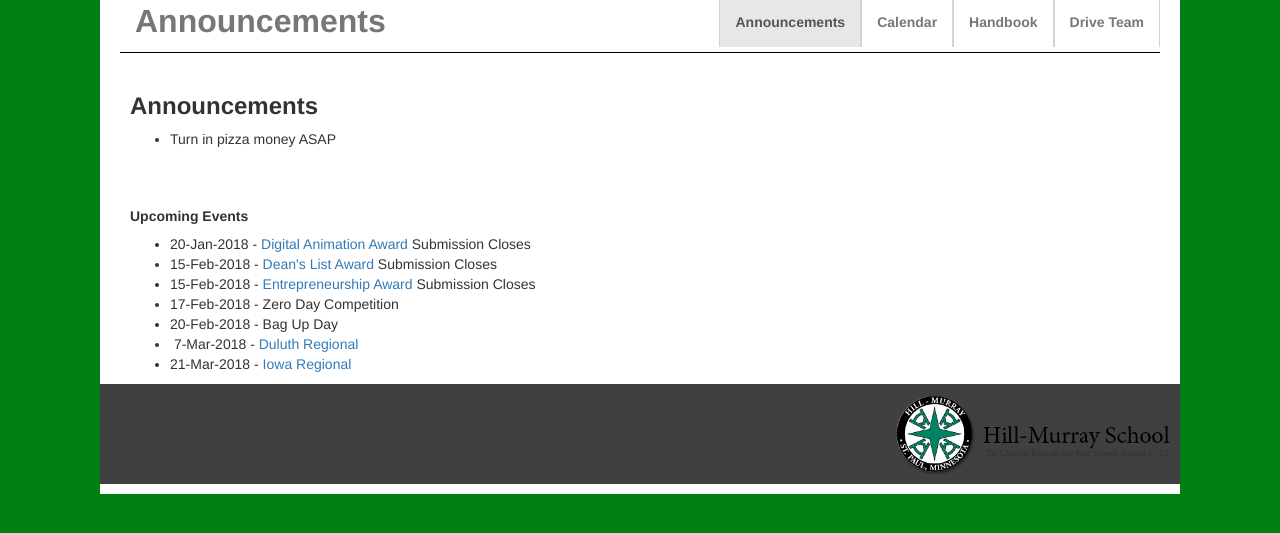
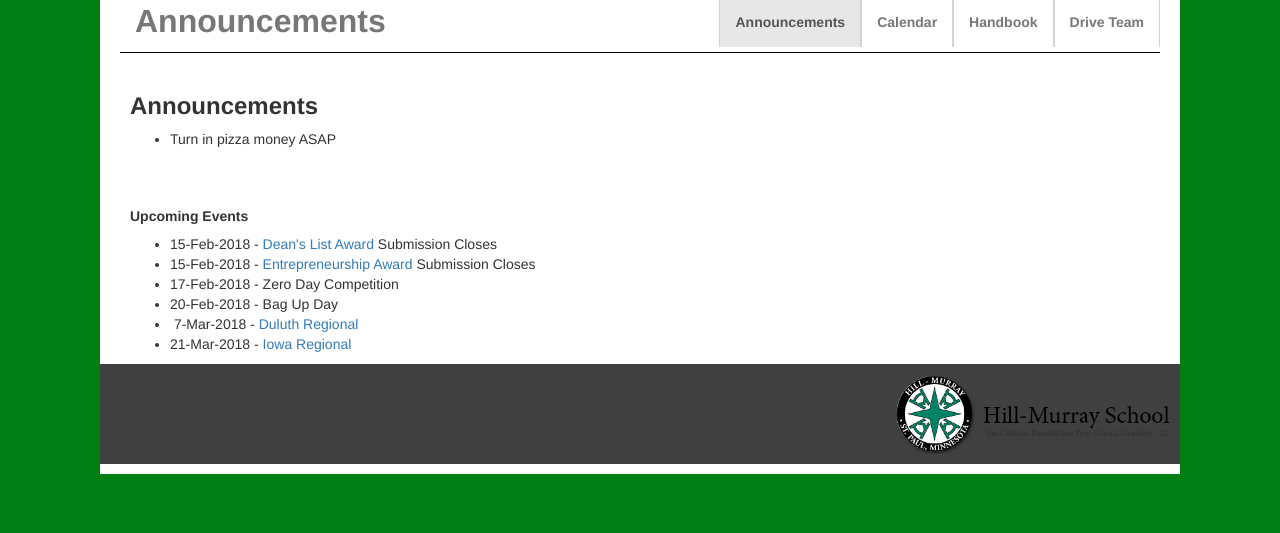
Before and after one commit to PioNerds4506/PioNerds4506.github.io, a Jekyll site: the page built from announcements.html, in a window 1280 px wide, cut to the strip 366-899 px from the top of the page. Built offline with Jekyll 4.4.1, drawn with Linux system fonts in a browser that asks for light colours; nearby versions of some CDN libraries.

Commit message:
about the team

```diff
--- a/announcements.html
+++ b/announcements.html
@@ -13,7 +13,6 @@
     <br><br>
     <h5>Upcoming Events</h5>
     <ul>
-      <li>20-Jan-2018 - <a href="https://www.firstinspires.org/resource-library/frc/digital-animation-award-sponsored-automationdirect" target="_blank">Digital Animation Award</a> Submission Closes</li>
       <li>15-Feb-2018 - <a href="https://www.firstinspires.org/resource-library/frc/submitted-awards" target="_blank">Dean's List Award</a> Submission Closes</li>
       <li>15-Feb-2018 - <a href="https://www.firstinspires.org/resource-library/frc/submitted-awards" target="_blank">Entrepreneurship Award</a> Submission Closes</li>
       <li>17-Feb-2018 - Zero Day Competition</li>
--- a/leaders.html
+++ b/leaders.html
@@ -47,7 +47,7 @@
 <!--      <div class="leaderEmail"><a ref="mailto:@hmstudents.org" target="_top">@hmstudents.org</a></div>-->
     </div>
     <div class="leaderMiddle">
-      <div class="leaderName">Katelynn Propp</div>
+      <div class="leaderName">Katie Propp & Kaela Offstein</div>
       <div class="leaderTitle">Logistics & Operations Director</div>
 <!--      <div class="leaderEmail"><a ref="mailto:@hmstudents.org" target="_top">@hmstudents.org</a></div>-->
     </div>
--- a/team.html
+++ b/team.html
@@ -5,6 +5,7 @@
 {% include aboutNavigation.html %}
 
 <div id="teamPage">
+   The PioNerds is a team of dedicated students who strive to embody the core values of FIRST. We collaborate to establish problem solving skills and the fundamentals of STEM learning as well as strengthen relationships between members of the team and the community. The students generate a positive, respectful, and comprehensive working environment. Together we thrive to become the next generation of leaders who create undeniable change in their future career fields.
 </div>
 
 <script src="/js/aboutNavigation.js"> </script>
```
